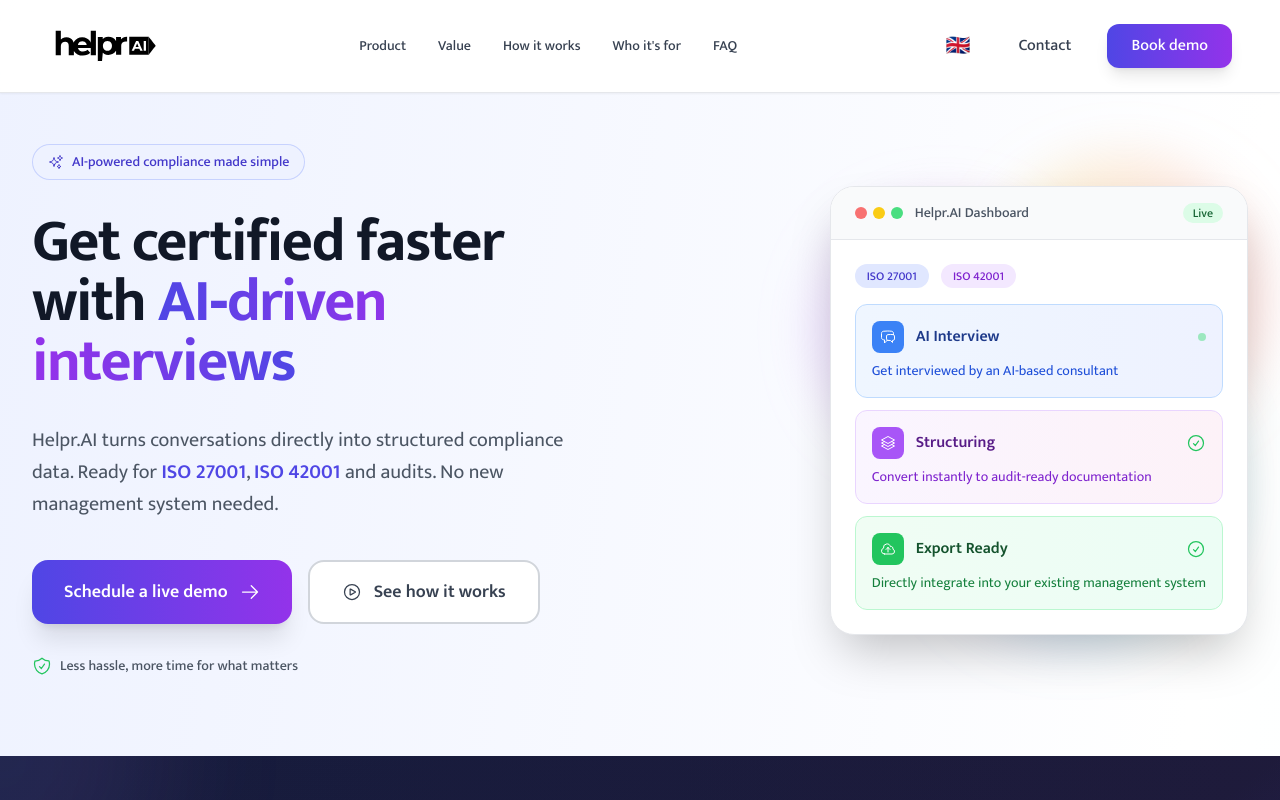
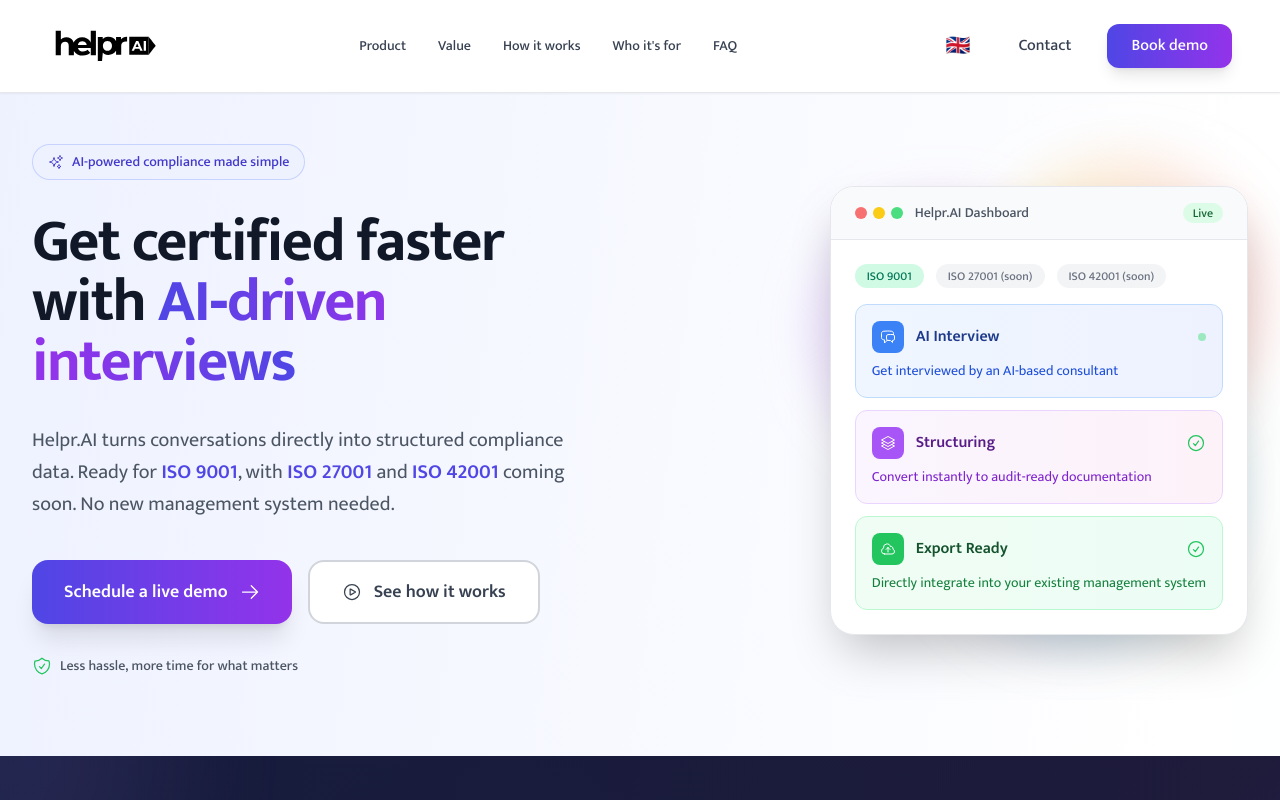
Before and after one commit to helpr-ai/helpr-ai-marketing-page, a Nuxt app: page / in a window 1280 px wide. Shown: the top 800 px of the page. Built offline with nearby package versions, Linux system fonts and the light colour scheme.

Commit message:
Update translations in useI18n.ts to prioritize ISO 9001 and adjust related descriptions for clarity. Modify index.vue to reflect the new focus on ISO 9001, including updated navigation links and descriptions for upcoming standards.

```diff
--- a/composables/useI18n.ts
+++ b/composables/useI18n.ts
@@ -30,7 +30,7 @@
     hero: {
       badge: "AI-powered compliance made simple",
       title: "Sneller gecertificeerd met {aiInterviews}AI‑gestuurde interviews{/aiInterviews}",
-      description: "Bespaar tot 90% tijd in jouw certificeringstraject. Van gesprekken tot kant-en-klare informatie voor je managementsysteem. Zowel {iso27001}ISO 27001{/iso27001} en AI certificering {iso42001}ISO 42001{/iso42001}. Geen nieuw managementsysteem nodig.",
+      description: "Bespaar tot 60% tijd in jouw certificeringstraject. Van gesprekken tot kant-en-klare informatie voor je managementsysteem. Start met {iso9001}ISO 9001{/iso9001}, binnenkort ook {iso27001}ISO 27001{/iso27001} en {iso42001}ISO 42001{/iso42001}. Geen nieuw managementsysteem nodig.",
       tagline: "Minder gedoe, meer tijd voor wat echt telt",
       cta: "Plan een live demo",
       ctaSecondary: "Bekijk hoe het werkt"
@@ -53,7 +53,7 @@
       },
       card3: {
         title: "Audit-klare kwaliteit",
-        description: "Uniforme structuur en professionele taal, direct bruikbaar voor audits en certificeringen zoals ISO 27001 en ISO 42001."
+        description: "Uniforme structuur en professionele taal, direct bruikbaar voor audits en certificeringen zoals ISO 9001."
       },
       stats: {
         reduction: "2,5x *",
@@ -75,6 +75,7 @@
       beta: "Beta",
       live: "Live",
       brand: "Helpr.AI",
+      iso9001: "ISO 9001",
       iso27001: "ISO 27001",
       iso42001: "ISO 42001"
     },
@@ -88,7 +89,7 @@
       exportReady: "Export Ready",
       exportDesc: "Direct integreren in je bestaande managementsysteem",
       features: [
-        "Templates per norm: ISO 27001, ISO 42001 (en uitbreidbaar)."
+        "Ondersteunt ISO 9001, met ISO 27001 en ISO 42001 binnenkort beschikbaar."
       ],
       categories: {
         policy: "Beleid & Context",
@@ -141,8 +142,8 @@
         title: "White labeled platform",
         description: "Bied Helpr.AI aan onder jouw eigen merk met volledige controle over branding en klantervaring.",
         points: [
-          "Expert-ontwikkelde templates",
           "Aanpasbare output",
+          "Volledige branding controle"
         ]
       }
     },
@@ -151,7 +152,7 @@
       subtitle: "Drie stappen. Met maximale efficiëntie van gesprek naar certificering.",
       step1: {
         title: "AI Interview",
-        description: "Stuur een uitnodiging naar de relevante medewerkers. Onze AI stelt de juiste vragen op basis van je templates en bedrijfscontext.",
+        description: "Stuur een uitnodiging naar de relevante medewerkers. Onze AI stelt de juiste vragen op basis van jouw bedrijfscontext.",
         demo: {
           question: "AI stelt vraag over ISO 27001...",
           answer: "Medewerker antwoordt op natuurlijke wijze",
@@ -182,8 +183,8 @@
           description: "Privacy en informatiebeveiliging staan voorop. We beperken dataretentie en zorgen voor duidelijke logging & traceerbaarheid."
         },
         templates: {
-          title: "Uit te breiden met eigen templates",
-          description: "Start met ISO 27001 & ISO 42001 en breid uit met o.a. ISO9001 en ISO14001. Templates en klantcontext zijn aanpasbaar."
+          title: "Uit te breiden naar meer normen",
+          description: "Start met ISO 9001 en breid uit naar ISO 27001, ISO 42001, ISO 14001 en meer."
         }
       }
     },
@@ -194,11 +195,11 @@
       benefits: {
         walkthrough: {
           title: "Live walkthrough",
-          description: "Ervaar zelf hoe AI-interviews werken met echte templates"
+          description: "Ervaar zelf hoe AI-interviews werken in de praktijk"
         },
         examples: {
           title: "Audit-klare voorbeelden",
-          description: "Bekijk concrete output voor ISO 27001 en ISO 42001"
+          description: "Bekijk concrete output voor ISO 9001"
         },
         advice: {
           title: "Persoonlijk advies",
@@ -232,7 +233,7 @@
         },
         {
           question: "Welke normen worden ondersteund?",
-          answer: "We starten met ISO 27001 en ISO 42001. Maar we breiden normensets continu uit. Op de planning staan o.a. ISO9001 en ISO14001."
+          answer: "We starten met ISO 9001. Binnenkort breiden we uit naar ISO 27001 en ISO 42001. Op de planning staan ook ISO 14001 en andere normen."
         },
         {
           question: "Is er begeleiding nodig?",
@@ -300,12 +301,8 @@
         description: "Direct inzetbaar voor de meest gevraagde certificeringen",
         standards: [
           {
-            name: "ISO 27001",
-            description: "Informatiebeveiliging"
-          },
-          {
-            name: "ISO 42001",
-            description: "AI governance"
+            name: "ISO 9001",
+            description: "Kwaliteitsmanagement"
           }
         ]
       },
@@ -314,8 +311,12 @@
         description: "Uitbreiding naar veel gevraagde managementsystemen",
         standards: [
           {
-            name: "ISO 9001",
-            description: "Kwaliteitsmanagement"
+            name: "ISO 27001",
+            description: "Informatiebeveiliging"
+          },
+          {
+            name: "ISO 42001",
+            description: "AI governance"
           },
           {
             name: "ISO 14001",
@@ -337,7 +338,7 @@
         features: [
           "Samen met ons nieuwe standaarden toevoegen",
           "Flexibele aanpassing aan jouw werkwijze",
-          "Partner-specifieke template ontwikkeling"
+          "Partner-specifieke configuratie"
         ],
         note: "Helpr.AI richt zich op managementsysteem-stijl normen. Voor pure productcertificaten is onze aanpak minder geschikt."
       }
@@ -523,11 +524,6 @@
             icon: "CheckCircleIcon"
           },
           {
-            title: "Template bibliotheek",
-            description: "Templates voor alle ISO 9001 secties, aangepast aan jouw branche",
-            icon: "Square3Stack3DIcon"
-          },
-          {
             title: "Audit voorbereiding",
             description: "Gestructureerde bewijsverzameling en audit-ready documentatie voor certificering",
             icon: "ShieldCheckIcon"
@@ -708,7 +704,7 @@
     hero: {
       badge: "AI-powered compliance made simple",
       title: "Get certified faster with {aiInterviews}AI‑driven interviews{/aiInterviews}",
-      description: "Helpr.AI turns conversations directly into structured compliance data. Ready for {iso27001}ISO 27001{/iso27001}, {iso42001}ISO 42001{/iso42001} and audits. No new management system needed.",
+      description: "Helpr.AI turns conversations directly into structured compliance data. Ready for {iso9001}ISO 9001{/iso9001}, with {iso27001}ISO 27001{/iso27001} and {iso42001}ISO 42001{/iso42001} coming soon. No new management system needed.",
       tagline: "Less hassle, more time for what matters",
       cta: "Schedule a live demo",
       ctaSecondary: "See how it works"
@@ -731,7 +727,7 @@
       },
       card3: {
         title: "Audit-ready quality",
-        description: "Uniform structure and professional language, directly usable for audits and certifications like ISO 27001 and ISO 42001."
+        description: "Uniform structure and professional language, directly usable for audits and certifications like ISO 9001."
       },
       stats: {
         reduction: "2.5x *",
@@ -753,6 +749,7 @@
       beta: "Beta",
       live: "Live",
       brand: "Helpr.AI",
+      iso9001: "ISO 9001",
       iso27001: "ISO 27001",
       iso42001: "ISO 42001"
     },
@@ -766,7 +763,7 @@
       exportReady: "Export Ready",
       exportDesc: "Directly integrate into your existing management system",
       features: [
-        "Templates per standard: ISO 27001, ISO 42001 (and expandable)."
+        "Supports ISO 9001, with ISO 27001 and ISO 42001 coming soon."
       ],
       categories: {
         policy: "Policy & Context",
@@ -819,8 +816,8 @@
         title: "White labeled platform",
         description: "Offer Helpr.AI under your own brand with full control over branding and customer experience.",
         points: [
-          "Expert-developed templates",
           "Customizable output",
+          "Full branding control"
         ]
       }
     },
@@ -829,7 +826,7 @@
       subtitle: "Three steps. With maximum efficiency from conversation to certification.",
       step1: {
         title: "AI Interview",
-        description: "Send an invitation to the relevant employees. Our AI asks the right questions based on your templates and business context.",
+        description: "Send an invitation to the relevant employees. Our AI asks the right questions based on your business context.",
         demo: {
           question: "AI asks question about ISO 27001...",
           answer: "Expert responds naturally",
@@ -860,8 +857,8 @@
           description: "Privacy and information security come first. We limit data retention and ensure clear logging & traceability."
         },
         templates: {
-          title: "Expandable Templates",
-          description: "Start with ISO 27001 & ISO 42001 and expand with standards like ISO9001 and ISO14001. Templates and client context are customizable."
+          title: "Expandable to more standards",
+          description: "Start with ISO 9001 and expand to ISO 27001, ISO 42001, ISO 14001 and more."
         }
       }
     },
@@ -872,11 +869,11 @@
       benefits: {
         walkthrough: {
           title: "Live walkthrough",
-          description: "Experience how AI interviews work with real templates"
+          description: "Experience how AI interviews work in practice"
         },
         examples: {
           title: "Audit-ready examples",
-          description: "View concrete output for ISO 27001 and ISO 42001"
+          description: "View concrete output for ISO 9001"
         },
         advice: {
           title: "Personal advice",
@@ -910,7 +907,7 @@
         },
         {
           question: "Which standards are supported?",
-          answer: "We start with ISO 27001 and ISO 42001. But we continuously expand our standard sets. On the roadmap are standards like ISO9001 and ISO14001."
+          answer: "We start with ISO 9001. Soon we will expand to ISO 27001 and ISO 42001. Also on the roadmap are ISO 14001 and other standards."
         },
         {
           question: "Is guidance needed?",
@@ -978,12 +975,8 @@
         description: "Ready to use for the most requested certifications",
         standards: [
           {
-            name: "ISO 27001",
-            description: "Information security"
-          },
-          {
-            name: "ISO 42001",
-            description: "AI governance"
+            name: "ISO 9001",
+            description: "Quality management"
           }
         ]
       },
@@ -992,8 +985,12 @@
         description: "Expansion to frequently requested management systems",
         standards: [
           {
-            name: "ISO 9001",
-            description: "Quality management"
+            name: "ISO 27001",
+            description: "Information security"
+          },
+          {
+            name: "ISO 42001",
+            description: "AI governance"
           },
           {
             name: "ISO 14001",
@@ -1015,7 +1012,7 @@
         features: [
           "Work with us to add new standards",
           "Flexible adaptation to your workflow",
-          "Partner-specific template development"
+          "Partner-specific configuration"
         ],
         note: "Helpr.AI focuses on management system-style standards. Our approach is less suitable for pure product certifications."
       }
@@ -1199,11 +1196,6 @@
             title: "Compliance tracking",
             description: "Real-time overview of progress per ISO 9001 requirement and automatic gap analysis",
             icon: "CheckCircleIcon"
-          },
-          {
-            title: "Template library",
-            description: "Pre-built templates for all ISO 9001 sections, adapted to your industry",
-            icon: "Square3Stack3DIcon"
           },
           {
             title: "Audit preparation",
--- a/pages/index.vue
+++ b/pages/index.vue
@@ -149,7 +149,7 @@
               </div>
             </div>
             <h1 class="text-5xl sm:text-6xl font-bold tracking-tight text-gray-900 leading-[1.1]" v-html="t('hero.title', { aiInterviews: '<span class=&quot;bg-gradient-to-r from-indigo-600 via-purple-600 to-indigo-600 bg-clip-text text-transparent&quot;>', '/aiInterviews': '</span>' })"></h1>
-            <p class="mt-8 text-xl text-gray-600 leading-8 max-w-xl" v-html="t('hero.description', { iso27001: '<nuxt-link to=&quot;/iso27001&quot; class=&quot;font-semibold text-indigo-600 hover:text-indigo-800 transition-colors cursor-pointer&quot;>', '/iso27001': '</nuxt-link>', iso42001: '<nuxt-link to=&quot;/iso42001&quot; class=&quot;font-semibold text-indigo-600 hover:text-indigo-800 transition-colors cursor-pointer&quot;>', '/iso42001': '</nuxt-link>' })"></p>
+            <p class="mt-8 text-xl text-gray-600 leading-8 max-w-xl" v-html="t('hero.description', { iso9001: '<nuxt-link to=&quot;/iso9001&quot; class=&quot;font-semibold text-indigo-600 hover:text-indigo-800 transition-colors cursor-pointer&quot;>', '/iso9001': '</nuxt-link>', iso27001: '<nuxt-link to=&quot;/iso27001&quot; class=&quot;font-semibold text-indigo-600 hover:text-indigo-800 transition-colors cursor-pointer&quot;>', '/iso27001': '</nuxt-link>', iso42001: '<nuxt-link to=&quot;/iso42001&quot; class=&quot;font-semibold text-indigo-600 hover:text-indigo-800 transition-colors cursor-pointer&quot;>', '/iso42001': '</nuxt-link>' })"></p>
             <div class="mt-10 flex flex-col sm:flex-row gap-4">
               <button class="group inline-flex items-center justify-center rounded-2xl bg-gradient-to-r from-indigo-600 to-purple-600 px-8 py-4 text-lg font-semibold text-white shadow-xl hover:from-indigo-700 hover:to-purple-700 focus:outline-none focus:ring-2 focus:ring-indigo-600 focus:ring-offset-2 transition-all duration-200 hover:scale-[1.02]" @click="scrollTo('demo')">
                 {{ t('hero.cta') }}
@@ -192,8 +192,9 @@
               </div>
               <div class="p-6 space-y-4">
                 <div class="flex items-center gap-3 mb-4">
-                  <nuxt-link to="/iso27001" class="inline-flex items-center rounded-full bg-indigo-100 px-3 py-1 text-xs font-medium text-indigo-700 hover:bg-indigo-200 transition-colors cursor-pointer">{{ t('common.iso27001') }}</nuxt-link>
-                  <nuxt-link to="/iso42001" class="inline-flex items-center rounded-full bg-purple-100 px-3 py-1 text-xs font-medium text-purple-700 hover:bg-purple-200 transition-colors cursor-pointer">{{ t('common.iso42001') }}</nuxt-link>
+                  <nuxt-link to="/iso9001" class="inline-flex items-center rounded-full bg-emerald-100 px-3 py-1 text-xs font-medium text-emerald-700 hover:bg-emerald-200 transition-colors cursor-pointer">{{ t('common.iso9001') }}</nuxt-link>
+                  <span class="inline-flex items-center rounded-full bg-gray-100 px-3 py-1 text-xs font-medium text-gray-500">{{ t('common.iso27001') }} (soon)</span>
+                  <span class="inline-flex items-center rounded-full bg-gray-100 px-3 py-1 text-xs font-medium text-gray-500">{{ t('common.iso42001') }} (soon)</span>
                 </div>
 
                 <div class="space-y-3">
```
Also changed, not shown: 2 other files (tests, documents, lock files or other folders).
